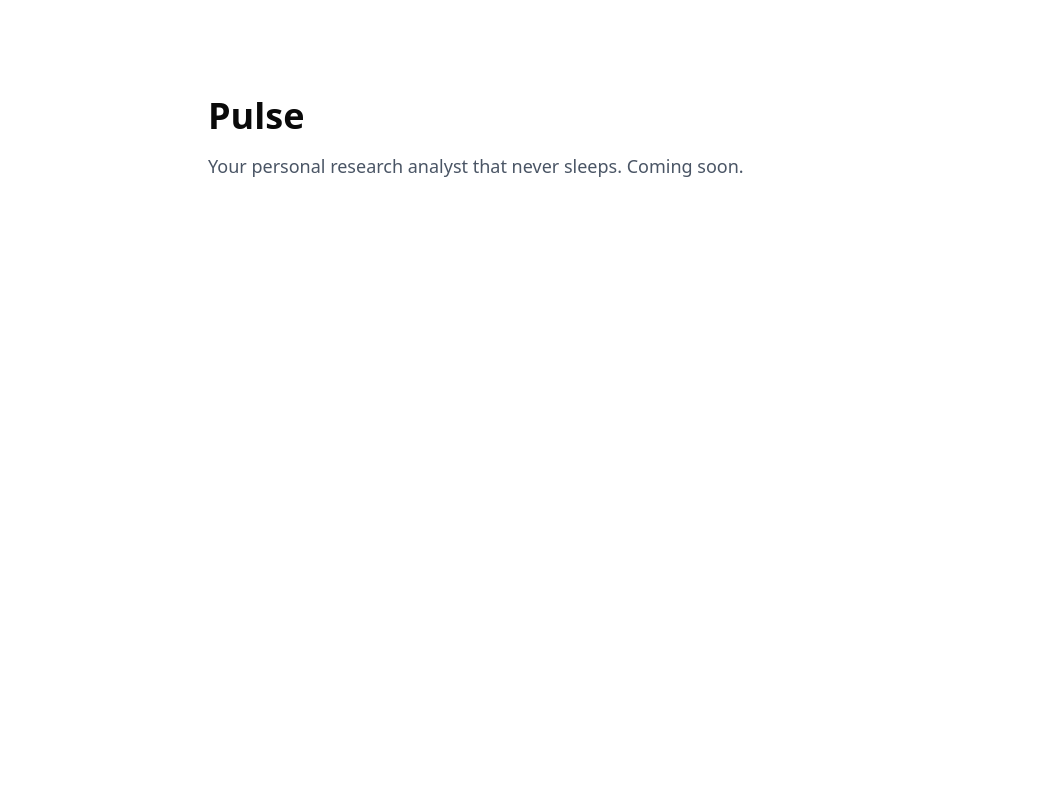
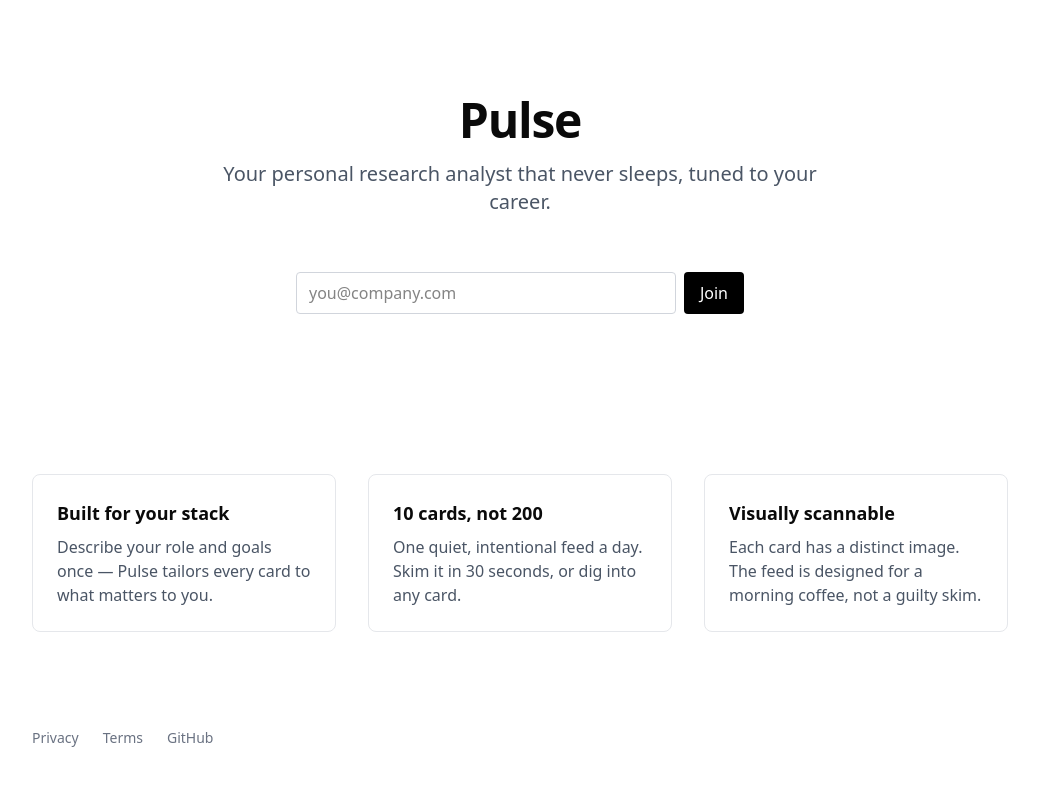
Before and after one commit to Ruihang2017/pulse-master, a Next.js app in the folder apps/web/: page / in a window 1280 px wide. Shown: the top 786 px of the page, without its empty margins (120-1159 px from the left). Built offline with nearby package versions, Linux system fonts and the light colour scheme; no server answers.

Commit message:
feat(web): landing page with hero, three-card explainer, footer, and waitlist form

```diff
--- /dev/null
+++ b/apps/web/app/(marketing)/explainer.tsx
@@ -0,0 +1,27 @@
+const cards = [
+  {
+    title: "Built for your stack",
+    body: "Describe your role and goals once — Pulse tailors every card to what matters to you.",
+  },
+  {
+    title: "10 cards, not 200",
+    body: "One quiet, intentional feed a day. Skim it in 30 seconds, or dig into any card.",
+  },
+  {
+    title: "Visually scannable",
+    body: "Each card has a distinct image. The feed is designed for a morning coffee, not a guilty skim.",
+  },
+];
+
+export function Explainer() {
+  return (
+    <section className="mx-auto max-w-5xl px-6 py-16 grid gap-8 md:grid-cols-3">
+      {cards.map((card) => (
+        <div key={card.title} className="rounded-lg border border-gray-200 p-6">
+          <h2 className="text-lg font-semibold">{card.title}</h2>
+          <p className="mt-2 text-gray-600">{card.body}</p>
+        </div>
+      ))}
+    </section>
+  );
+}
--- /dev/null
+++ b/apps/web/app/(marketing)/hero.tsx
@@ -0,0 +1,15 @@
+import { WaitlistForm } from "./waitlist-form";
+
+export function Hero() {
+  return (
+    <section className="mx-auto max-w-2xl px-6 py-24 text-center">
+      <h1 className="text-5xl font-bold tracking-tight">Pulse</h1>
+      <p className="mt-4 text-xl text-gray-600">
+        Your personal research analyst that never sleeps, tuned to your career.
+      </p>
+      <div className="mt-8 flex justify-center">
+        <WaitlistForm />
+      </div>
+    </section>
+  );
+}
--- a/apps/web/app/(marketing)/page.tsx
+++ b/apps/web/app/(marketing)/page.tsx
@@ -1,10 +1,13 @@
+import { Explainer } from "./explainer";
+import { Hero } from "./hero";
+import { SiteFooter } from "./site-footer";
+
 export default function LandingPage() {
   return (
-    <main className="mx-auto max-w-2xl px-6 py-24">
-      <h1 className="text-4xl font-bold">Pulse</h1>
-      <p className="mt-4 text-lg text-gray-600">
-        Your personal research analyst that never sleeps. Coming soon.
-      </p>
-    </main>
+    <>
+      <Hero />
+      <Explainer />
+      <SiteFooter />
+    </>
   );
 }
--- /dev/null
+++ b/apps/web/app/(marketing)/site-footer.tsx
@@ -0,0 +1,15 @@
+export function SiteFooter() {
+  return (
+    <footer className="mx-auto max-w-5xl px-6 py-8 text-sm text-gray-500 flex gap-6">
+      <a href="/privacy" className="hover:underline">
+        Privacy
+      </a>
+      <a href="/terms" className="hover:underline">
+        Terms
+      </a>
+      <a href="https://github.com/pulse" className="hover:underline" rel="noreferrer">
+        GitHub
+      </a>
+    </footer>
+  );
+}
--- /dev/null
+++ b/apps/web/app/(marketing)/waitlist-form.tsx
@@ -0,0 +1,51 @@
+"use client";
+import { useState } from "react";
+
+export function WaitlistForm() {
+  const [email, setEmail] = useState("");
+  const [state, setState] = useState<"idle" | "loading" | "success" | "error">("idle");
+
+  async function onSubmit(e: React.FormEvent) {
+    e.preventDefault();
+    setState("loading");
+    try {
+      const res = await fetch(
+        `${process.env.NEXT_PUBLIC_API_URL ?? "http://localhost:3001"}/waitlist`,
+        {
+          method: "POST",
+          headers: { "content-type": "application/json" },
+          body: JSON.stringify({ email, source: "landing" }),
+        },
+      );
+      setState(res.ok ? "success" : "error");
+    } catch {
+      setState("error");
+    }
+  }
+
+  if (state === "success") {
+    return <p className="mt-6 text-green-600">Thanks — you're on the list.</p>;
+  }
+
+  return (
+    <form onSubmit={onSubmit} className="mt-6 flex w-full max-w-md gap-2">
+      <input
+        type="email"
+        required
+        value={email}
+        onChange={(e) => setEmail(e.target.value)}
+        placeholder="you@company.com"
+        aria-label="Email address"
+        className="flex-1 rounded border border-gray-300 px-3 py-2"
+      />
+      <button
+        type="submit"
+        disabled={state === "loading"}
+        className="rounded bg-black px-4 py-2 text-white disabled:opacity-60"
+      >
+        {state === "loading" ? "…" : "Join"}
+      </button>
+      {state === "error" && <span className="text-red-600">Try again</span>}
+    </form>
+  );
+}
```
